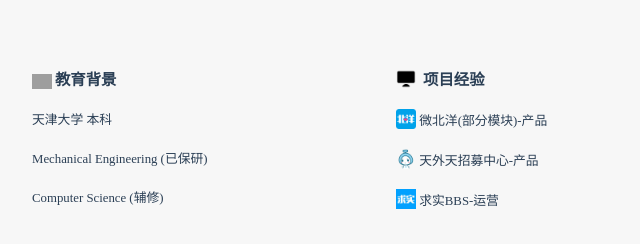
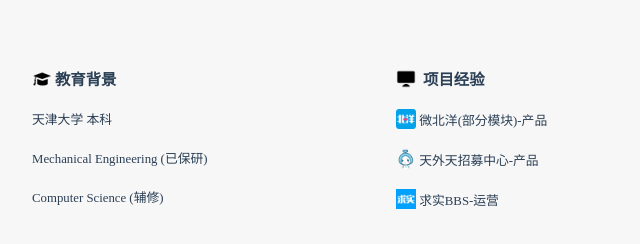
Before and after one commit to AbsCit/AbsCit.github.io, a plain HTML site: page MySite/index.html in a window 1280 px wide. Shown: the part 364-608 px from the top of the page, 208-848 px from the left. Drawn offline with Linux system fonts and the light colour scheme; grey boxes are pictures that could not be loaded.

Commit message:
Update index.html

```diff
--- a/MySite/index.html
+++ b/MySite/index.html
@@ -33,7 +33,7 @@
 
     <div class="info">
       <div class="edu">
-        <h2><img src="https://github.com/AbsCit/MySite/img/edu.png" alt="">教育背景</h2>
+        <h2><img src="https://abscit.github.io/MySite/img/edu.png" alt="">教育背景</h2>
         <ul>
           <li>天津大学 本科 </li>
           <li>Mechanical Engineering (已保研)</li>
```
